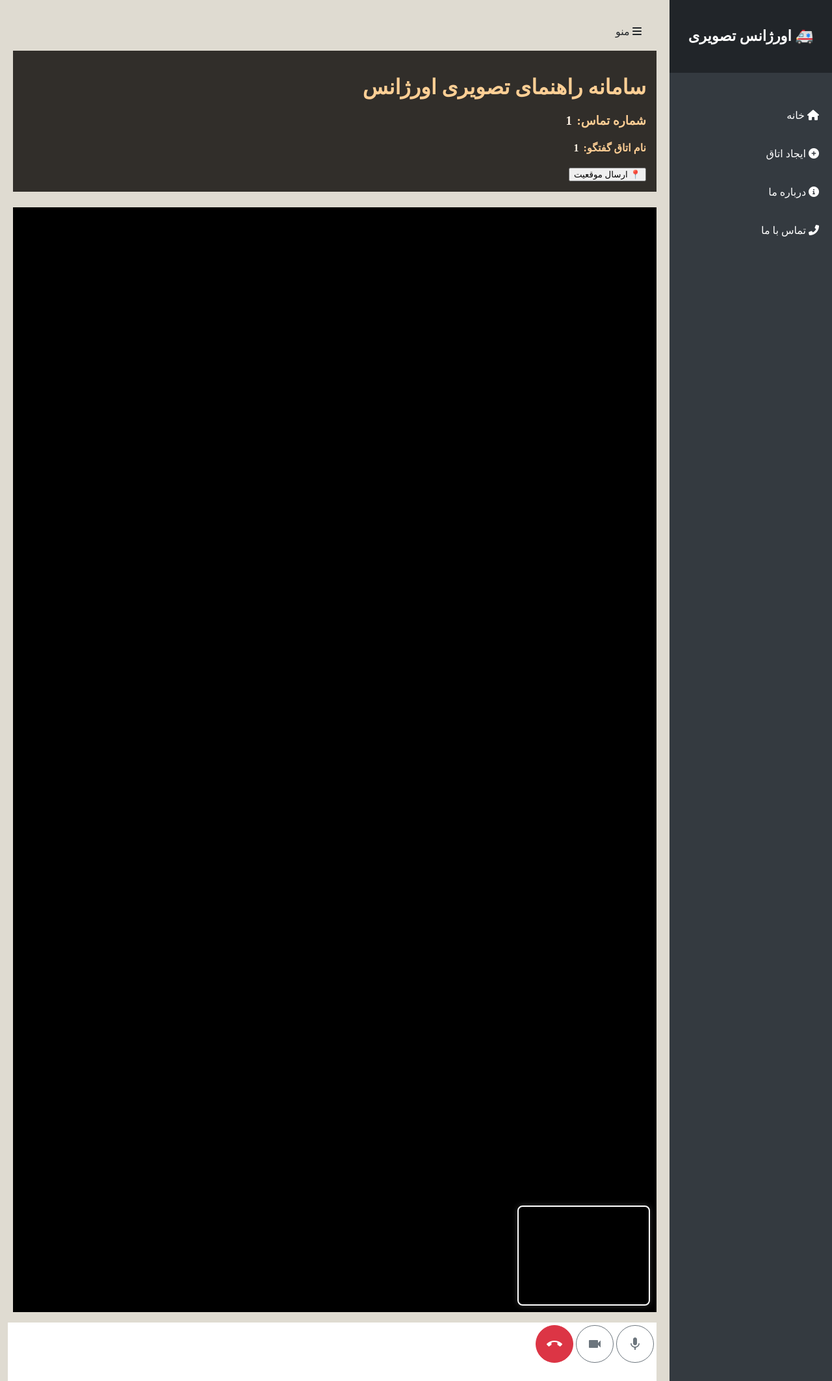
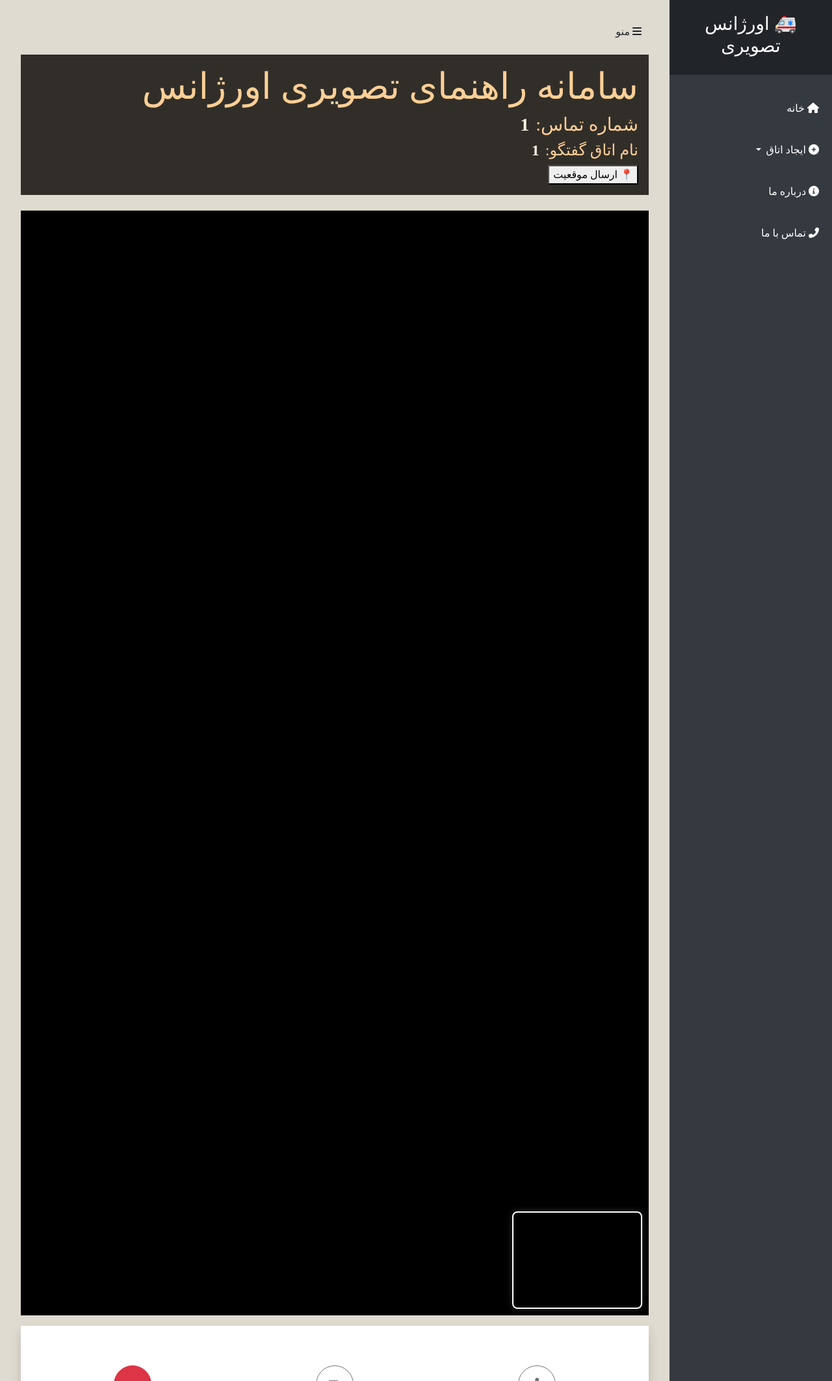
Before and after one commit to pourhossinm/Emergency, a Flask app: page /room/1/1/ in a window 1280 px wide. Shown: the whole page at 65% size. Run offline with Flask 3, Linux system fonts and the light colour scheme; data comes from the database, SQL or seed files in the repository; some libraries are stand-ins or nearby versions.

Commit message:
update video - 04-05-14--11-40

```diff
--- a/templates/base.html
+++ b/templates/base.html
@@ -6,13 +6,38 @@
     <title>{% block title %}سامانه اورژانس{% endblock %}</title>
 
     <!-- Bootstrap CSS -->
-   <link rel="stylesheet" href="{{ url_for('static', filename='chatroom.css') }}">
+    <link rel="stylesheet" href="https://cdn.jsdelivr.net/npm/bootstrap@5.3.0/dist/css/bootstrap.rtl.min.css">
 
     <!-- Font Awesome (for icons) -->
     <link rel="stylesheet" href="https://cdnjs.cloudflare.com/ajax/libs/font-awesome/6.0.0/css/all.min.css">
 
     <!-- Custom CSS -->
     <link rel="stylesheet" href="{{ url_for('static', filename='sidebar.css') }}">
+    <link rel="stylesheet" href="{{ url_for('static', filename='chatroom.css') }}">
+
+    <style>
+        /* ✅ اطمینان از اسکرول برای کل صفحه */
+        html, body {
+            height: 100%;
+            overflow-y: auto;
+        }
+
+        .wrapper {
+            display: flex;
+            min-height: 100vh;
+            flex-direction: row;
+        }
+
+        #content {
+            flex: 1;
+            padding: 20px;
+            overflow-y: auto;
+        }
+
+        .container {
+            padding-bottom: 150px; /* جای کنترل‌ها یا محتوای انتهایی */
+        }
+    </style>
 
     {% block extra_head %}{% endblock %}
 </head>
@@ -27,7 +52,6 @@
             <ul class="list-unstyled components">
                 <li><a href="{{ url_for('index') }}"><i class="fas fa-home"></i> خانه</a></li>
 
-                <!-- 🟢 آیتم "ایجاد اتاق" با زیرمنو -->
                 <li>
                     <a href="#roomSubmenu" data-bs-toggle="collapse" aria-expanded="false" class="dropdown-toggle">
                         <i class="fas fa-plus-circle"></i> ایجاد اتاق
@@ -46,11 +70,11 @@
 
         <!-- 🟢 محتوای اصلی صفحه -->
         <div id="content">
-            <button type="button" id="sidebarCollapse" class="btn btn-dark">
+            <button type="button" id="sidebarCollapse" class="btn btn-dark mb-3">
                 <i class="fas fa-bars"></i> منو
             </button>
 
-            <div class="container mt-4">
+            <div class="container">
                 {% block content %}{% endblock %}
             </div>
         </div>
```
